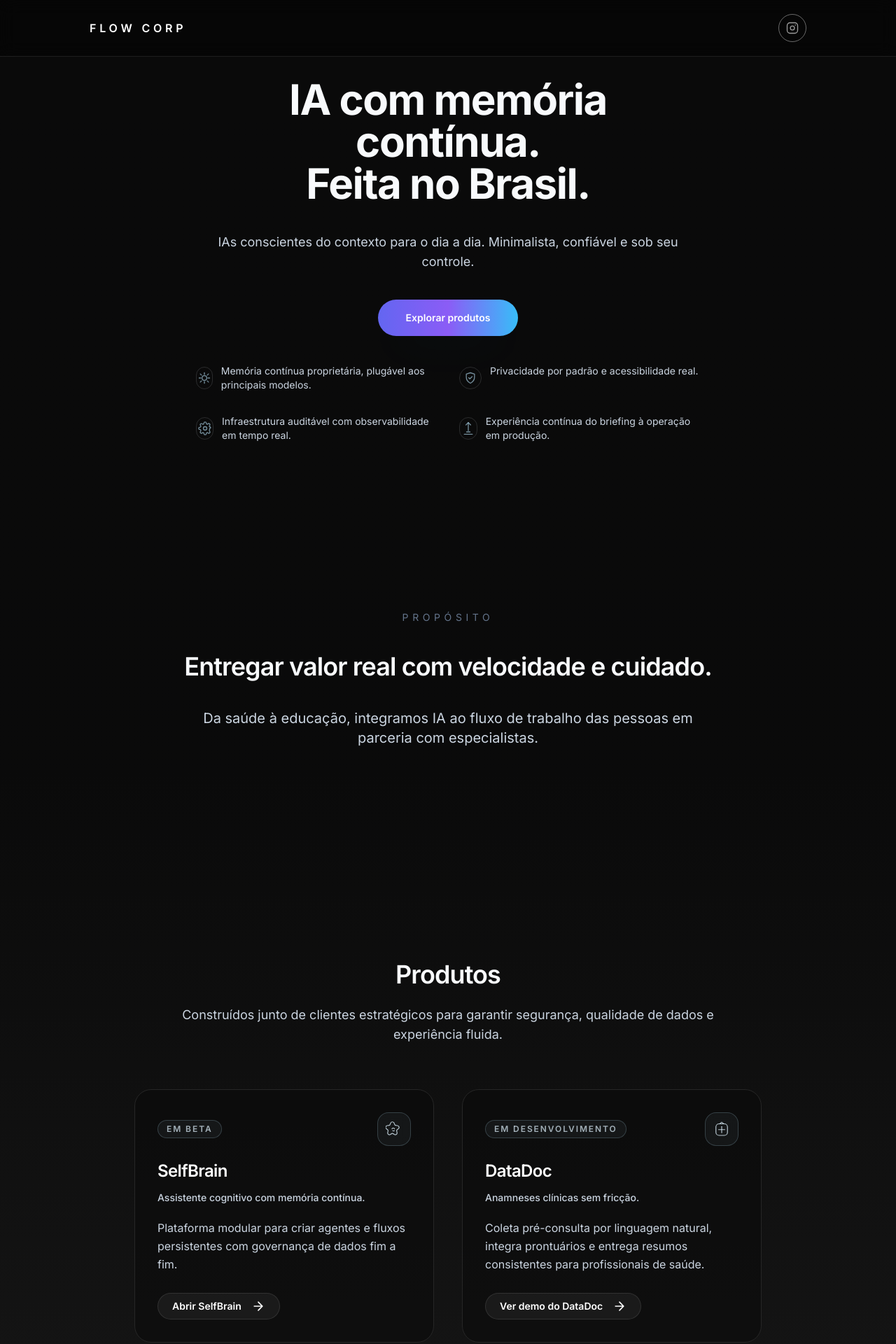
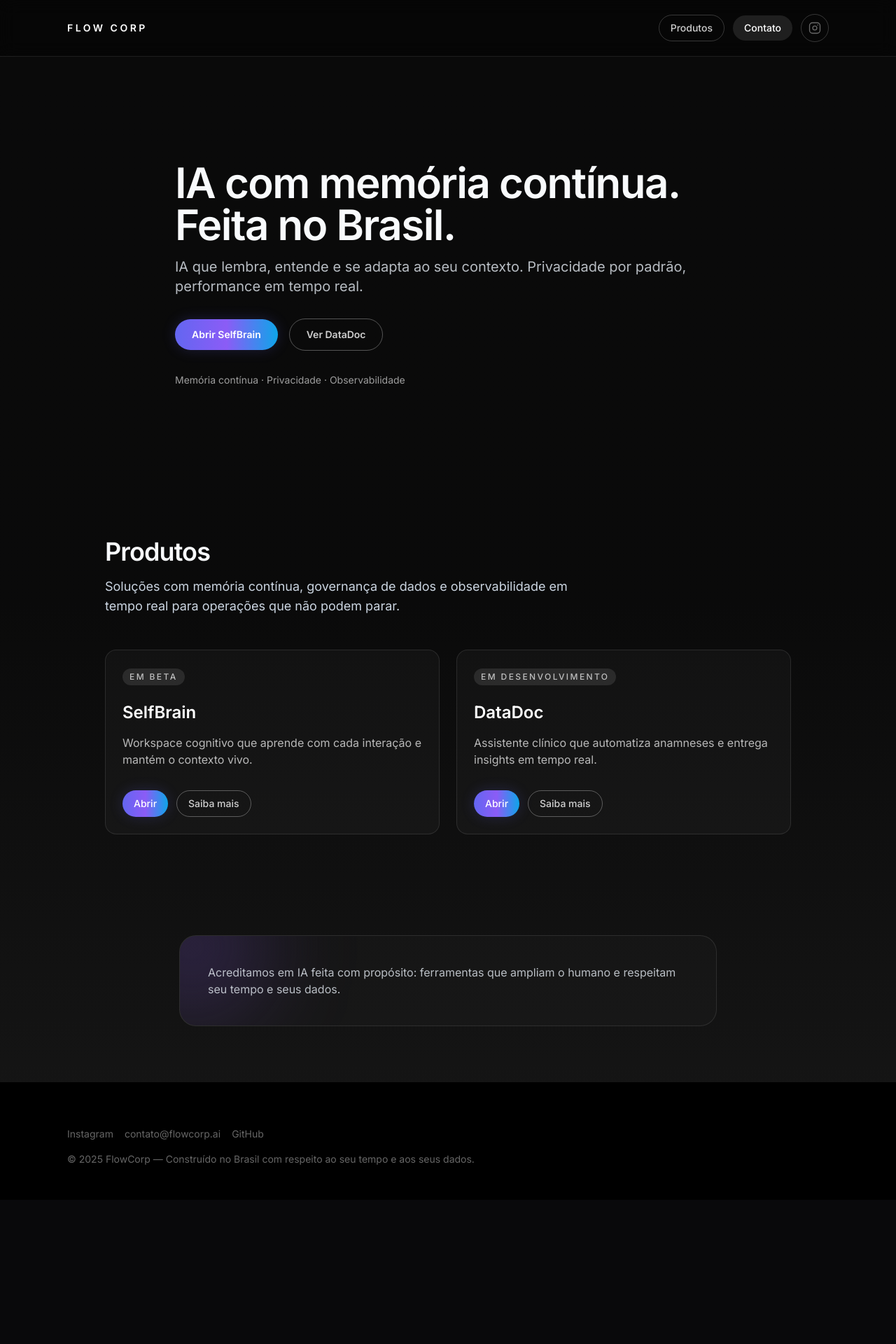
Before and after one commit to igorbiccas/flowcorp-site, a React (Vite) app: page / in a window 1280 px wide. Shown: the top 1920 px of the page at 70% size. After the commit the page ends 1714 px from the top, so only its background shows below. Built offline with nearby package versions, Linux system fonts and the light colour scheme.

Commit message:
Revamp FlowCorp landing layout and styling

```diff
--- a/App.tsx
+++ b/App.tsx
@@ -3,178 +3,90 @@ import type { Product } from './types';
 import Header from './components/Header';
 import ProductCard from './components/ProductCard';
 import AnimatedSection from './components/AnimatedSection';
-import { SparklesIcon, AnamneseIcon } from './components/icons';
 
 const products: Product[] = [
   {
-    icon: <SparklesIcon />,
     title: 'SelfBrain',
-    subtitle: 'Assistente cognitivo com memória contínua.',
-    description:
-      'Plataforma modular para criar agentes e fluxos persistentes com governança de dados fim a fim.',
+    description: 'Workspace cognitivo que aprende com cada interação e mantém o contexto vivo.',
     status: 'EM BETA',
-    buttonText: 'Abrir SelfBrain',
-    url: 'https://selfbrain.vercel.app/',
+    primaryCta: {
+      label: 'Abrir',
+      url: 'https://selfbrain.vercel.app/',
+    },
+    secondaryCta: {
+      label: 'Saiba mais',
+      url: 'https://selfbrain.vercel.app/',
+    },
   },
   {
-    icon: <AnamneseIcon />,
     title: 'DataDoc',
-    subtitle: 'Anamneses clínicas sem fricção.',
-    description:
-      'Coleta pré-consulta por linguagem natural, integra prontuários e entrega resumos consistentes para profissionais de saúde.',
+    description: 'Assistente clínico que automatiza anamneses e entrega insights em tempo real.',
     status: 'EM DESENVOLVIMENTO',
-    buttonText: 'Ver demo do DataDoc',
-    url: 'https://datadocs.vercel.app/',
+    primaryCta: {
+      label: 'Abrir',
+      url: 'https://datadocs.vercel.app/',
+    },
+    secondaryCta: {
+      label: 'Saiba mais',
+      url: 'https://datadocs.vercel.app/',
+    },
   },
 ];
 
 const App: React.FC = () => {
   return (
     <div className="relative min-h-screen overflow-hidden bg-gradient-to-b from-neutral-950 via-neutral-950/95 to-neutral-900 text-slate-100">
-
       <Header />
 
       <main className="relative z-10 flex flex-col">
-        <section className="relative flex min-h-[calc(100vh-6rem)] w-full items-center justify-center px-[5%] pb-24 pt-28 text-center">
-          <div className="mx-auto w-full max-w-[720px] space-y-10">
+        <section className="relative flex min-h-[calc(100vh-6rem)] w-full items-center px-6 pb-20 pt-32 text-left md:px-8 md:pt-40">
+          <div className="mx-auto w-full max-w-[780px]">
             <AnimatedSection className="w-full" delay="duration-700">
-              <h1 className="text-4xl font-bold leading-tight tracking-tight text-slate-50 sm:text-5xl md:text-6xl">
-                IA com memória contínua.
-                <br />
-                Feita no Brasil.
+              <h1 className="text-5xl font-semibold leading-[1.15] tracking-tight text-slate-50 sm:text-6xl">
+                IA com memória contínua. Feita no Brasil.
               </h1>
             </AnimatedSection>
             <AnimatedSection className="w-full" delay="duration-700 delay-150">
-              <p className="text-base leading-relaxed text-slate-300 md:text-lg">
-                IAs conscientes do contexto para o dia a dia. Minimalista, confiável e sob seu controle.
+              <p className="mt-4 text-lg leading-[1.5] text-slate-200/80 md:text-xl">
+                IA que lembra, entende e se adapta ao seu contexto. Privacidade por padrão, performance em tempo real.
               </p>
             </AnimatedSection>
             <AnimatedSection className="w-full" delay="duration-700 delay-200">
-              <div className="flex flex-col items-center justify-center gap-5 sm:flex-row">
+              <div className="mt-8 flex flex-col items-start gap-4 sm:flex-row sm:items-center">
                 <a
-                  href="#products"
-                  className="group inline-flex w-full items-center justify-center rounded-full bg-gradient-to-r from-indigo-500 via-violet-500 to-sky-400 px-10 py-4 text-sm font-semibold text-white shadow-[0_25px_60px_-25px_rgba(56,189,248,0.45)] transition-all duration-300 hover:shadow-[0_25px_80px_-25px_rgba(56,189,248,0.65)] sm:w-auto"
+                  href="https://selfbrain.vercel.app/"
+                  target="_blank"
+                  rel="noopener noreferrer"
+                  className="inline-flex items-center justify-center rounded-full bg-gradient-to-r from-indigo-500 via-violet-500 to-sky-500 px-6 py-3 text-sm font-semibold text-white shadow-[0_0_20px_rgba(99,102,241,0.2)] transition-all duration-200 hover:shadow-[0_0_28px_rgba(99,102,241,0.3)]"
                 >
-                  Explorar produtos
+                  Abrir SelfBrain
+                </a>
+                <a
+                  href="https://datadocs.vercel.app/"
+                  target="_blank"
+                  rel="noopener noreferrer"
+                  className="inline-flex items-center justify-center rounded-full border border-white/30 px-6 py-3 text-sm font-semibold text-white/80 transition-all duration-200 hover:border-white/50 hover:text-white"
+                >
+                  Ver DataDoc
                 </a>
               </div>
             </AnimatedSection>
             <AnimatedSection className="w-full" delay="duration-700 delay-300">
-              <ul className="mx-auto grid grid-cols-1 gap-8 text-left text-sm text-slate-300 sm:max-w-none sm:grid-cols-2">
-                <li className="flex items-start gap-3">
-                  <span className="mt-1 flex h-8 w-8 items-center justify-center rounded-full border border-slate-200/15 text-sky-200/60">
-                    <svg
-                      xmlns="http://www.w3.org/2000/svg"
-                      viewBox="0 0 24 24"
-                      className="h-5 w-5"
-                      fill="none"
-                      stroke="currentColor"
-                      strokeWidth="1.6"
-                      strokeLinecap="round"
-                      strokeLinejoin="round"
-                      aria-hidden="true"
-                    >
-                      <path d="M12 3v3" />
-                      <path d="M12 18v3" />
-                      <path d="M4.93 4.93 7.05 7.05" />
-                      <path d="M16.95 16.95 19.07 19.07" />
-                      <path d="M3 12h3" />
-                      <path d="M18 12h3" />
-                      <path d="M4.93 19.07 7.05 16.95" />
-                      <path d="M16.95 7.05 19.07 4.93" />
-                      <circle cx="12" cy="12" r="4" />
-                    </svg>
-                  </span>
-                  <span>Memória contínua proprietária, plugável aos principais modelos.</span>
-                </li>
-                <li className="flex items-start gap-3">
-                  <span className="mt-1 flex h-8 w-8 items-center justify-center rounded-full border border-slate-200/15 text-sky-200/60">
-                    <svg
-                      xmlns="http://www.w3.org/2000/svg"
-                      viewBox="0 0 24 24"
-                      className="h-5 w-5"
-                      fill="none"
-                      stroke="currentColor"
-                      strokeWidth="1.6"
-                      strokeLinecap="round"
-                      strokeLinejoin="round"
-                      aria-hidden="true"
-                    >
-                      <path d="M12 21c4-2 7-5.6 7-10.1V5.3L12 3 5 5.3v5.6C5 15.4 8 19 12 21Z" />
-                      <path d="M9 11.5 11 13.5 15 9.5" />
-                    </svg>
-                  </span>
-                  <span>Privacidade por padrão e acessibilidade real.</span>
-                </li>
-                <li className="flex items-start gap-3">
-                  <span className="mt-1 flex h-8 w-8 items-center justify-center rounded-full border border-slate-200/15 text-sky-200/60">
-                    <svg
-                      xmlns="http://www.w3.org/2000/svg"
-                      viewBox="0 0 24 24"
-                      className="h-5 w-5"
-                      fill="none"
-                      stroke="currentColor"
-                      strokeWidth="1.6"
-                      strokeLinecap="round"
-                      strokeLinejoin="round"
-                      aria-hidden="true"
-                    >
-                      <circle cx="12" cy="12" r="3" />
-                      <path d="M19.4 15a1.65 1.65 0 0 0 .33 1.82l.06.06a2 2 0 0 1-2.83 2.83l-.06-.06a1.65 1.65 0 0 0-1.82-.33 1.65 1.65 0 0 0-1 1.51V21a2 2 0 0 1-4 0v-.09A1.65 1.65 0 0 0 9 19.4a1.65 1.65 0 0 0-1.82.33l-.06.06a2 2 0 1 1-2.83-2.83l.06-.06A1.65 1.65 0 0 0 4.6 15a1.65 1.65 0 0 0-1.51-1H3a2 2 0 0 1 0-4h.09A1.65 1.65 0 0 0 4.6 9a1.65 1.65 0 0 0-.33-1.82l-.06-.06a2 2 0 1 1 2.83-2.83l.06.06A1.65 1.65 0 0 0 9 4.6a1.65 1.65 0 0 0 1-1.51V3a2 2 0 0 1 4 0v.09A1.65 1.65 0 0 0 15 4.6a1.65 1.65 0 0 0 1.82-.33l.06-.06a2 2 0 1 1 2.83 2.83l-.06.06A1.65 1.65 0 0 0 19.4 9c.57 0 1.12.22 1.51.61.39.39.61.94.61 1.51a1.65 1.65 0 0 0-1.51 1Z" />
-                    </svg>
-                  </span>
-                  <span>Infraestrutura auditável com observabilidade em tempo real.</span>
-                </li>
-                <li className="flex items-start gap-3">
-                  <span className="mt-1 flex h-8 w-8 items-center justify-center rounded-full border border-slate-200/15 text-sky-200/60">
-                    <svg
-                      xmlns="http://www.w3.org/2000/svg"
-                      viewBox="0 0 24 24"
-                      className="h-5 w-5"
-                      fill="none"
-                      stroke="currentColor"
-                      strokeWidth="1.6"
-                      strokeLinecap="round"
-                      strokeLinejoin="round"
-                      aria-hidden="true"
-                    >
-                      <path d="M9 18h6" />
-                      <path d="m8 6 4-4 4 4" />
-                      <path d="M12 2v14" />
-                      <path d="M5 22h14" />
-                    </svg>
-                  </span>
-                  <span>Experiência contínua do briefing à operação em produção.</span>
-                </li>
-              </ul>
+              <p className="mt-8 text-sm text-white/60">Memória contínua · Privacidade · Observabilidade</p>
             </AnimatedSection>
           </div>
         </section>
 
-        <section id="purpose" className="py-28 md:py-36">
-          <div className="mx-auto w-full max-w-4xl px-[5%] text-center">
+        <section id="products" className="px-6 pb-20 pt-12 md:px-8 md:pt-16">
+          <div className="mx-auto w-full max-w-[980px]">
             <AnimatedSection className="w-full">
-              <p className="text-sm uppercase tracking-[0.4em] text-slate-500">Propósito</p>
-              <h2 className="mt-10 text-3xl font-semibold tracking-tight text-slate-50 md:text-4xl">
-                Entregar valor real com velocidade e cuidado.
-              </h2>
-              <p className="mt-10 text-lg leading-relaxed text-slate-300 md:text-xl">
-                Da saúde à educação, integramos IA ao fluxo de trabalho das pessoas em parceria com especialistas.
-              </p>
-            </AnimatedSection>
-          </div>
-        </section>
-
-        <section id="products" className="py-32 md:py-40">
-          <div className="mx-auto w-full max-w-5xl px-[5%]">
-            <AnimatedSection className="w-full">
-              <div className="mx-auto max-w-3xl text-center">
+              <div className="max-w-2xl">
                 <h2 className="text-3xl font-semibold tracking-tight text-slate-50 md:text-4xl">Produtos</h2>
-                <p className="mt-6 text-base text-slate-300 md:text-lg">
-                  Construídos junto de clientes estratégicos para garantir segurança, qualidade de dados e experiência fluida.
+                <p className="mt-4 text-base leading-[1.5] text-slate-300 md:text-lg">
+                  Soluções com memória contínua, governança de dados e observabilidade em tempo real para operações que não podem parar.
                 </p>
               </div>
-              <div className="mt-16 grid grid-cols-1 gap-10 md:grid-cols-2">
+              <div className="mt-12 grid grid-cols-1 gap-6 md:grid-cols-2">
                 {products.map((product) => (
                   <ProductCard key={product.title} product={product} />
                 ))}
@@ -183,9 +95,38 @@ const App: React.FC = () => {
           </div>
         </section>
 
-        <footer className="border-t border-white/10 bg-black/30 backdrop-blur">
-          <div className="container mx-auto flex flex-col items-center justify-center gap-3 px-6 py-12 text-center text-sm text-slate-300 md:px-8">
-            <p>© 2025 FlowCorp. Construído no Brasil com respeito ao seu tempo e aos seus dados.</p>
+        <section id="purpose" className="px-6 pb-20 pt-12 md:px-8 md:pt-16">
+          <div className="relative mx-auto w-full max-w-3xl overflow-hidden rounded-3xl border border-white/10 bg-white/[0.02] p-10">
+            <div className="pointer-events-none absolute -left-24 -top-24 h-56 w-56 rounded-full bg-violet-500/20 blur-3xl" aria-hidden="true" />
+            <AnimatedSection className="relative w-full">
+              <p className="text-base leading-[1.5] text-slate-200/80">
+                Acreditamos em IA feita com propósito: ferramentas que ampliam o humano e respeitam seu tempo e seus dados.
+              </p>
+            </AnimatedSection>
+          </div>
+        </section>
+
+        <footer className="bg-black">
+          <div className="mx-auto flex w-full max-w-6xl flex-col gap-4 px-6 pb-12 pt-16 text-sm text-white/40 md:px-8">
+            <div className="flex flex-col items-start gap-4 sm:flex-row sm:items-center sm:justify-between">
+              <nav className="flex flex-wrap items-center gap-4">
+                <a
+                  href="https://www.instagram.com/selfbrain_/"
+                  target="_blank"
+                  rel="noopener noreferrer"
+                  className="transition-all duration-200 hover:text-white"
+                >
+                  Instagram
+                </a>
+                <a href="mailto:contato@flowcorp.ai" className="transition-all duration-200 hover:text-white">
+                  contato@flowcorp.ai
+                </a>
+                <a href="https://github.com/flowcorp" className="transition-all duration-200 hover:text-white">
+                  GitHub
+                </a>
+              </nav>
+            </div>
+            <p>© 2025 FlowCorp — Construído no Brasil com respeito ao seu tempo e aos seus dados.</p>
           </div>
         </footer>
       </main>
--- a/components/Header.tsx
+++ b/components/Header.tsx
@@ -14,29 +14,41 @@ const Header: React.FC = () => {
 
   return (
     <header
-      className={`fixed inset-x-0 top-0 z-50 border-b border-white/10 bg-black/40 backdrop-blur-md transition-all duration-300 ease-in-out ${
-        isScrolled ? 'shadow-[0_15px_60px_-35px_rgba(15,23,42,0.65)]' : ''
+      className={`fixed inset-x-0 top-0 z-50 border-b border-white/10 bg-black/40 backdrop-blur-md transition-all duration-200 ease-in-out ${
+        isScrolled ? 'shadow-[0_20px_60px_-35px_rgba(15,23,42,0.75)]' : ''
       }`}
     >
-      <div className="mx-auto flex h-20 w-full max-w-6xl items-center justify-between px-[5%]">
+      <div className="mx-auto flex h-20 w-full max-w-6xl items-center justify-between px-6 md:px-8">
         <a
           href="#"
-          className="text-base font-semibold tracking-[0.3em] text-white transition-colors hover:text-white/80"
+          className="text-sm font-semibold uppercase tracking-[0.25em] text-white transition-colors duration-200 hover:text-white/70"
           aria-label="Flow corp"
         >
           FLOW CORP
         </a>
-        <div className="flex items-center gap-4">
+        <nav className="flex items-center gap-3">
+          <a
+            href="#products"
+            className="inline-flex items-center rounded-full border border-white/20 px-4 py-2 text-sm font-medium text-white/80 transition-all duration-200 hover:border-white/40 hover:text-white"
+          >
+            Produtos
+          </a>
+          <a
+            href="mailto:contato@flowcorp.ai"
+            className="inline-flex items-center rounded-full bg-white/10 px-4 py-2 text-sm font-medium text-white transition-all duration-200 hover:bg-white/15"
+          >
+            Contato
+          </a>
           <a
             href="https://www.instagram.com/selfbrain_/"
             target="_blank"
             rel="noopener noreferrer"
             aria-label="Siga-nos no Instagram"
-            className="inline-flex h-10 w-10 items-center justify-center rounded-full border border-white/40 text-white/60 transition-all duration-300 hover:border-white/80 hover:text-white"
+            className="inline-flex h-10 w-10 items-center justify-center rounded-full border border-white/20 text-white/40 transition-all duration-200 hover:border-white/40 hover:text-white hover:shadow-[0_0_25px_rgba(148,163,255,0.45)]"
           >
             <InstagramIcon />
           </a>
-        </div>
+        </nav>
       </div>
     </header>
   );
--- a/components/ProductCard.tsx
+++ b/components/ProductCard.tsx
@@ -1,6 +1,5 @@
 import React from 'react';
 import type { Product } from '../types';
-import { ArrowRightIcon } from './icons';
 
 interface ProductCardProps {
   product: Product;
@@ -8,30 +7,33 @@ interface ProductCardProps {
 
 const ProductCard: React.FC<ProductCardProps> = ({ product }) => {
   return (
-    <a
-      href={product.url}
-      target="_blank"
-      rel="noopener noreferrer"
-      className="group relative flex h-full flex-col gap-5 overflow-hidden rounded-3xl border border-neutral-800 bg-neutral-950/60 p-8 transition-all duration-300 hover:-translate-y-1 hover:ring-1 hover:ring-sky-300/40 focus:outline-none focus-visible:-translate-y-1 focus-visible:ring-1 focus-visible:ring-sky-300/50"
-    >
-      <div className="flex items-center justify-between">
-        <span className="inline-flex items-center rounded-full border border-sky-200/20 bg-sky-200/5 px-3 py-1 text-xs font-semibold uppercase tracking-[0.16em] text-sky-100/70">
+    <article className="group flex h-full flex-col justify-between rounded-2xl border border-white/10 bg-white/[0.03] p-6 transition-all duration-200 hover:-translate-y-1 hover:border-white/20 hover:bg-white/[0.05]">
+      <div>
+        <span className="inline-flex items-center rounded-full bg-white/10 px-2.5 py-1 text-xs font-medium uppercase tracking-[0.2em] text-white/70">
           {product.status}
         </span>
-        {product.icon}
+        <h3 className="mt-6 text-2xl font-semibold leading-tight text-white">{product.title}</h3>
+        <p className="mt-4 text-base leading-[1.5] text-white/70">{product.description}</p>
       </div>
-      <div className="space-y-3">
-        <h3 className="text-2xl font-semibold tracking-tight text-white">{product.title}</h3>
-        <p className="text-sm font-medium text-slate-300">{product.subtitle}</p>
+      <div className="mt-8 flex flex-wrap gap-3">
+        <a
+          href={product.primaryCta.url}
+          target="_blank"
+          rel="noopener noreferrer"
+          className="inline-flex items-center rounded-full bg-gradient-to-r from-indigo-500 via-violet-500 to-sky-500 px-4 py-2 text-sm font-medium text-white shadow-[0_0_20px_rgba(99,102,241,0.2)] transition-all duration-200 hover:shadow-[0_0_28px_rgba(99,102,241,0.3)]"
+        >
+          {product.primaryCta.label}
+        </a>
+        <a
+          href={product.secondaryCta.url}
+          target="_blank"
+          rel="noopener noreferrer"
+          className="inline-flex items-center rounded-full border border-white/30 px-4 py-2 text-sm font-medium text-white/80 transition-all duration-200 hover:border-white/50 hover:text-white"
+        >
+          {product.secondaryCta.label}
+        </a>
       </div>
-      <p className="text-base leading-relaxed text-slate-300">{product.description}</p>
-      <div className="mt-auto pt-2">
-        <span className="group/button inline-flex items-center justify-center gap-2 rounded-full border border-white/10 bg-white/5 px-5 py-2 text-sm font-semibold text-white transition group-hover/button:border-white/20 group-hover/button:bg-white/10 group-focus-visible/button:border-white/20 group-focus-visible/button:bg-white/10">
-          <span>{product.buttonText}</span>
-          <ArrowRightIcon />
-        </span>
-      </div>
-    </a>
+    </article>
   );
 };
 
```
Also changed, not shown: types.ts (+6 -6 lines).
